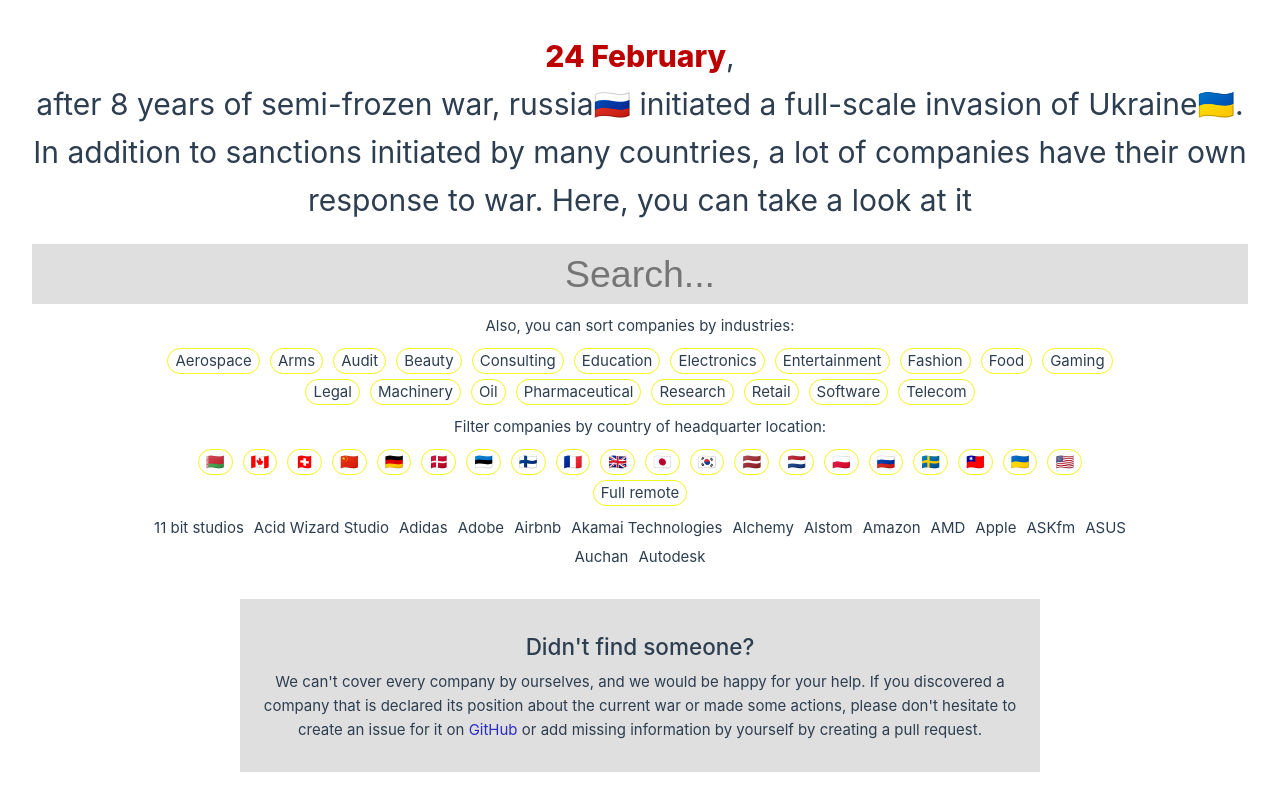
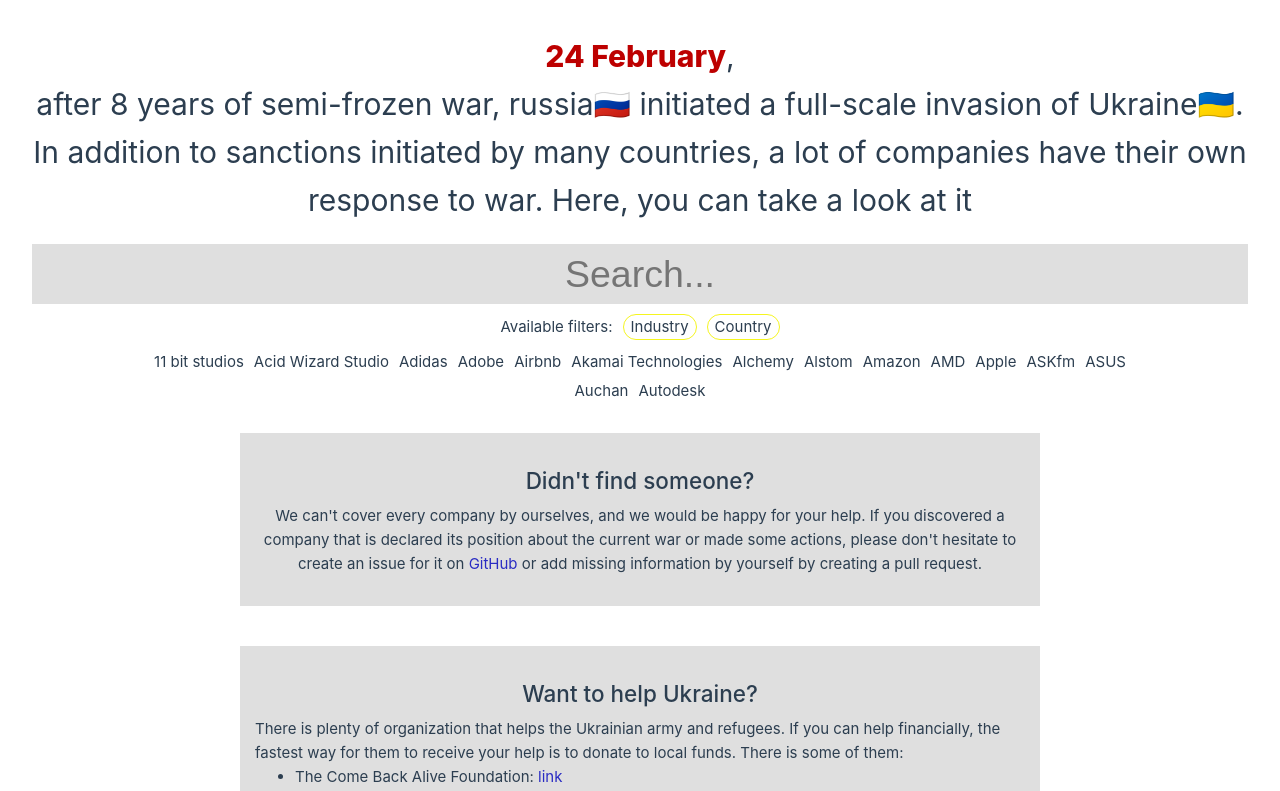
Before and after one commit to Syarol/how-did-they-respond, a Vue app: page / in a window 1280 px wide. Shown: the top 791 px of the page. Built offline with nearby package versions, Linux system fonts and the light colour scheme.

Commit message:
✨ feat: hide filters by default

```diff
--- a/src/App.vue
+++ b/src/App.vue
@@ -16,31 +16,38 @@
 		>
 	</div>
 
-	<p style='margin: 10px 0;'>Also, you can sort companies by industries:</p>
+	<div class='mx-10'>
+		<span>Available filters:</span>
+		<div class='filters-container ml-10'>
+			<div class='filter'>
+				<input type='checkbox' name='industry' id='industry' v-model='showIndustries' >
+				<label for='industry'>Industry</label>
+			</div>
+			<div class='filter'>
+				<input type='checkbox' name='country' id='country' v-model='showCountries' >
+				<label for='country'>Country</label>
+			</div>
+		</div>
+	</div>
 
-	<ul class='categories-list'>
-		<li
-			v-for='item of industries'
-			:key='item'
-			class='category'
-			@click='toggleCategory($event, item)'
-		>
-			{{ item }}
-		</li>
-	</ul>
+	<div
+		v-if='showIndustries || showCountries'
+		class='filters-options-container mb-10'
+	>
+		<template v-if='showIndustries'>
+			<filterOptionsList
+				:filter-options='industries'
+				@toggle='toggleFilterOptionsList(activeCategories, $event)'
+			/>
+		</template>
 
-	<p style='margin: 10px 0;text-align: center;'>Filter companies by country of headquarter location:</p>
-
-	<ul class='categories-list'>
-		<li
-			v-for='item of countries'
-			:key='item'
-			class='category'
-			@click='toggleCountry($event, item)'
-		>
-			{{ item }}
-		</li>
-	</ul>
+		<template v-if='showCountries'>
+			<filterOptionsList
+				:filter-options='countries'
+				@toggle='toggleFilterOptionsList(activeCountries, $event)'
+			/>
+		</template>
+	</div>
 
 	<ul class='organizations-list'>
 		<template v-if='searchText.length === 0 && activeCategories.size === 0 && activeCountries.size === 0'>
@@ -100,62 +107,7 @@
 			We can't cover every company by ourselves, and we would be happy for your help. If you discovered a company that is declared its position about the current war or made some actions, please don't hesitate to create an issue for it on <a class='link' href='https://github.com/Syarol/how-did-they-respond'>GitHub</a> or add missing information by yourself by creating a pull request.
 		</p>
 	</section>
-	<section class='info-section'>
-		<h2 class='section-heading'>
-			Want to help Ukraine?
-		</h2>
-		<p>There is plenty of organization that helps the Ukrainian army and refugees. If you can help financially, the fastest way for them to receive your help is to donate to local funds. There is some of them:</p>
-		<ul>
-			<li>
-				The Come Back Alive Foundation: <a
-					class='link'
-					href='https://www.comebackalive.in.ua/'
-				>link</a>
-			</li>
-			<li>
-				Foundation of Serhii Prytula: <a
-					class='link'
-					href='https://www.prytula-co.org/'
-				>link</a>
-			</li>
-			<li>
-				Hospitallers: <a
-					class='link'
-					href='https://www.facebook.com/1554490484835854/posts/3152910124993874/'
-				>link</a>
-			</li>
-			<li>
-				Army SOS: <a
-					class='link'
-					href='https://armysos.com.ua/en'
-				>link</a>
-			</li>
-			<li>
-				<a
-					class='link'
-					href='https://en.wikipedia.org/wiki/National_Bank_of_Ukraine'
-				>NBU</a> Special Account to Raise Funds for Ukraine's Armed Forces: <a
-					class='link'
-					href='https://bank.gov.ua/en/news/all/natsionalniy-bank-vidkriv-spetsrahunok-dlya-zboru-koshtiv-na-potrebi-armiyi'
-				>link</a>
-			</li>
-			<li>
-				Volunteer Special Forces: Ivano–Frankivsk: <a
-					class='link'
-					href='https://purring-sceptre-959.notion.site/Volunteer-Special-Forces-Ivano-Frankivsk-458d4e959ec5441cae23ccc7a2570da6'
-				>link</a>
-			</li>
-			<li>
-				<a
-					class='link'
-					href='https://en.wikipedia.org/wiki/Ukrspetsexport'
-				>Ukrspecexport</a> State Enterprise: <a
-					class='link'
-					href='https://ukroboronprom.com.ua/en/'
-				>link</a>
-			</li>
-		</ul>
-	</section>
+	<waysToSupportBlock />
 	<section class='info-section'>
 		<h3 class='section-heading'>
 			Searching for another ways to help?
@@ -175,12 +127,16 @@
 import countries from './countries.json';
 
 import actionsList from './components/actionsList.vue';
+import filterOptionsList from './components/filterOptionsList.vue'
 import linksList from './components/linksList.vue';
+import waysToSupportBlock from './components/waysOfSupportBlock.vue';
 
 export default {
 	components: {
 		actionsList,
+		filterOptionsList,
 		linksList,
+		waysToSupportBlock,
 	},
 	data() {
 		return {
@@ -193,6 +149,8 @@
 			industries: industries,
 			organizations: [],
 			searchText: '',
+			showCountries: false,
+			showIndustries: false,
 		};
 	},
 	methods: {
@@ -224,24 +182,11 @@
 				}
 			});
 		},
-		toggleCategory(e, category){
-			e.target.classList.toggle('active');
-
-			if (this.activeCategories.has(category)) {
-				this.activeCategories.delete(category);
+		toggleFilterOptionsList(activeItemsList, filterOption){
+			if (activeItemsList.has(filterOption)) {
+				activeItemsList.delete(filterOption);
 			} else {
-				this.activeCategories.add(category);
-			}
-
-			this.searchCompany();
-		},
-		toggleCountry(e, country){
-			e.target.classList.toggle('active');
-
-			if (this.activeCountries.has(country)) {
-				this.activeCountries.delete(country);
-			} else {
-				this.activeCountries.add(country);
+				activeItemsList.add(filterOption);
 			}
 
 			this.searchCompany();
@@ -252,6 +197,8 @@
 	},
 };
 </script>
+
+<style src='./styles/utilities.css'></style>
 
 <style>
 *,
@@ -317,6 +264,10 @@
 	background-color: #bd000033;
 }
 
+input[type=checkbox] {
+	display: none;
+}
+
 .search-field {
 	background: #00000020;
 	border-bottom: 2px solid #7f7f7f;
@@ -353,13 +304,37 @@
 	}
 }
 
+.filters-container {
+	display: inline-flex;
+	gap: 10px;
+}
+
+.filter label{
+	border-radius: 15px;
+	border: 1px solid #f5f51f;
+	cursor: pointer;
+	display: inline-block;
+	padding: 0 7px;
+}
+
+.filter input[type='checkbox']:checked + label {
+	background: #f5f51f;
+	color: #181818;
+}
+
+.filters-options-container {
+	display: flex;
+	flex-direction: column;
+	gap: 10px;
+}
+
 .organizations-list {
 	column-gap: 10px;
 	display: flex;
 	flex-wrap: wrap;
 	justify-content: center;
 	list-style: none;
-	margin: 10px 10%;
+	margin: 0 10% 10px 10%;
 	padding: 0;
 	row-gap: 5px;
 }
@@ -427,10 +402,6 @@
 	margin-bottom: 5px;
 }
 
-.text-center {
-	text-align: center;
-}
-
 .list {
 	list-style: none;
 	padding: 0 0 0 1em;
--- /dev/null
+++ b/src/components/filterOptionsList.vue
@@ -0,0 +1,30 @@
+<template>
+	<ul class='categories-list'>
+		<li
+			v-for='item of filterOptions'
+			:key='item'
+			class='category'
+			@click='toggleCategory($event, item)'
+		>
+			{{ item }}
+		</li>
+	</ul>
+</template>
+
+<script>
+export default {
+	props: {
+		filterOptions: Array,
+	},
+	emits: [
+		'toggle',
+	],
+	methods: {
+		toggleCategory(e, item) {
+			e.target.classList.toggle('active');
+
+			this.$emit('toggle', item);
+		},
+	},
+};
+</script>
--- /dev/null
+++ b/src/components/waysOfSupportBlock.vue
@@ -0,0 +1,58 @@
+<template>
+	<section class='info-section'>
+		<h2 class='section-heading'>
+			Want to help Ukraine?
+		</h2>
+		<p>There is plenty of organization that helps the Ukrainian army and refugees. If you can help financially, the fastest way for them to receive your help is to donate to local funds. There is some of them:</p>
+		<ul>
+			<li>
+				The Come Back Alive Foundation: <a
+					class='link'
+					href='https://www.comebackalive.in.ua/'
+				>link</a>
+			</li>
+			<li>
+				Foundation of Serhii Prytula: <a
+					class='link'
+					href='https://www.prytula-co.org/'
+				>link</a>
+			</li>
+			<li>
+				Hospitallers: <a
+					class='link'
+					href='https://www.facebook.com/1554490484835854/posts/3152910124993874/'
+				>link</a>
+			</li>
+			<li>
+				Army SOS: <a
+					class='link'
+					href='https://armysos.com.ua/en'
+				>link</a>
+			</li>
+			<li>
+				<a
+					class='link'
+					href='https://en.wikipedia.org/wiki/National_Bank_of_Ukraine'
+				>NBU</a> Special Account to Raise Funds for Ukraine's Armed Forces: <a
+					class='link'
+					href='https://bank.gov.ua/en/news/all/natsionalniy-bank-vidkriv-spetsrahunok-dlya-zboru-koshtiv-na-potrebi-armiyi'
+				>link</a>
+			</li>
+			<li>
+				Volunteer Special Forces: Ivano–Frankivsk: <a
+					class='link'
+					href='https://purring-sceptre-959.notion.site/Volunteer-Special-Forces-Ivano-Frankivsk-458d4e959ec5441cae23ccc7a2570da6'
+				>link</a>
+			</li>
+			<li>
+				<a
+					class='link'
+					href='https://en.wikipedia.org/wiki/Ukrspetsexport'
+				>Ukrspecexport</a> State Enterprise: <a
+					class='link'
+					href='https://ukroboronprom.com.ua/en/'
+				>link</a>
+			</li>
+		</ul>
+	</section>
+</template>
--- /dev/null
+++ b/src/styles/utilities.css
@@ -0,0 +1,26 @@
+/*
+	Margin
+	x - x axis
+	b - bottom
+	l - left
+*/
+
+.mx-10 {
+	margin: 10px 0;
+}
+
+.mb-10 {
+	margin-bottom: 10px;
+}
+
+.ml-10 {
+	margin-left: 10px;
+}
+
+/*
+	Text align
+*/
+
+.text-center {
+	text-align: center;
+}
```
